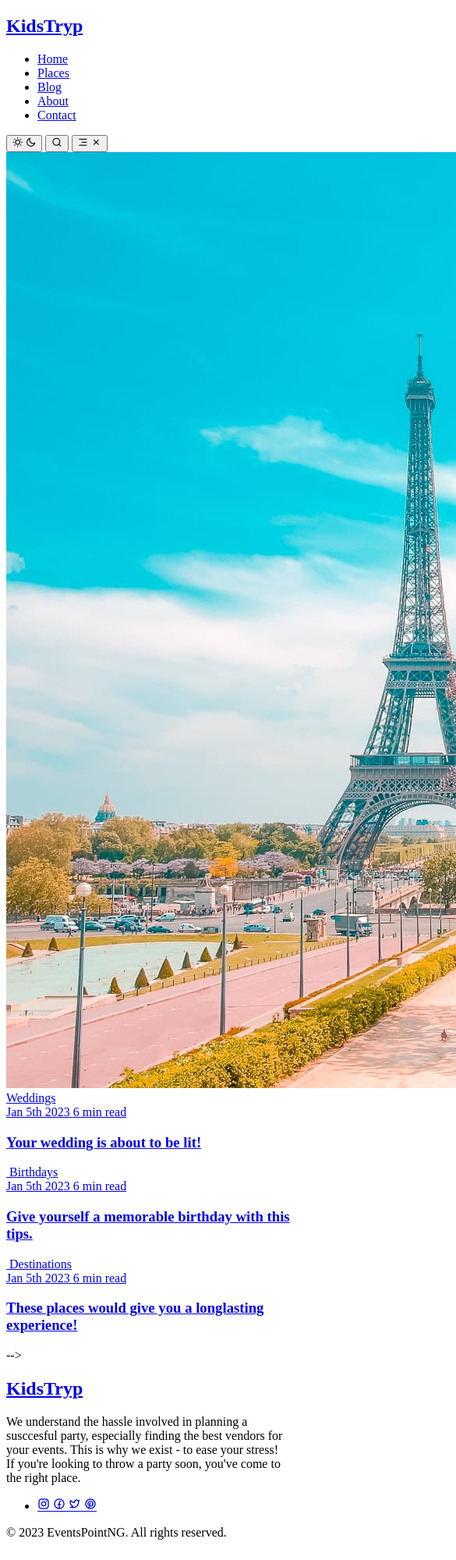
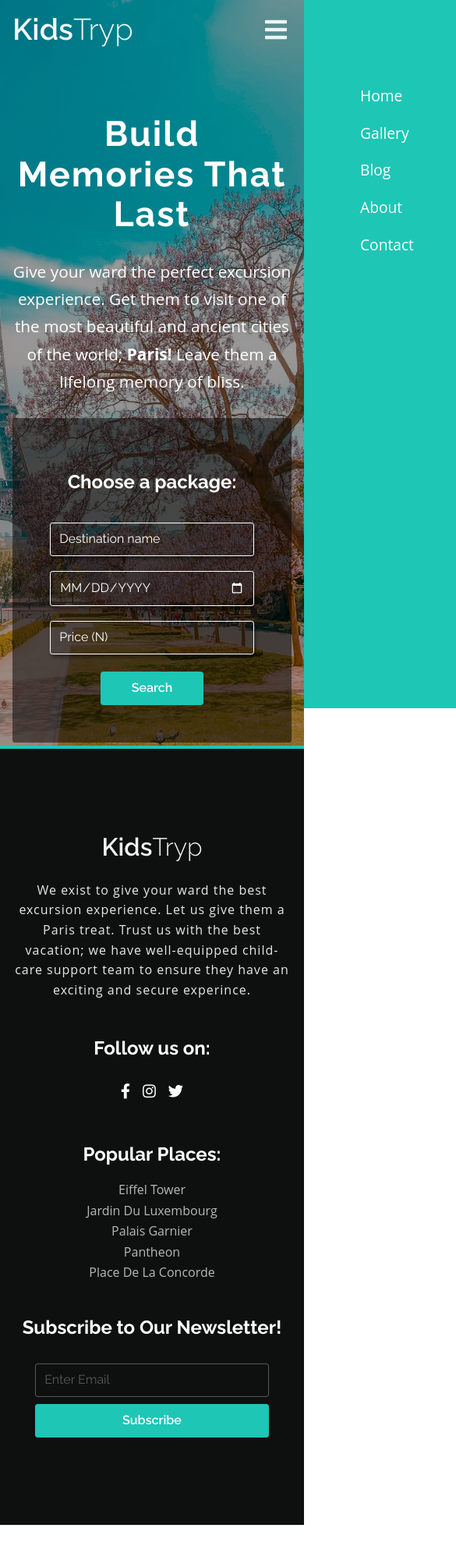
Before and after one commit to Osaro-tfk/KidsTrybe, a plain HTML site: page index.html in a window 390 px wide. Shown: the top 2000 px of the page at 78% size, 585 px wide, since content can reach past the window. After the commit the page ends 1955 px from the top, so only its background shows below. Drawn offline with nearby package versions, Linux system fonts and the light colour scheme.

Commit message:
added more content to the page

```diff
--- a/index.html
+++ b/index.html
@@ -1,244 +1,146 @@
 <!DOCTYPE html>
-<html lang="en">
+<html>
     <head>
-    <meta charset="UTF-8">
+        <meta charset="utf-8">
         <meta http-equiv="X-UA-Compatible" content="IE=edge">
-    <meta name="viewport" content="width=device-width, initial-scale=1.0">
-    <title>Kids Trip</title>
-    <!-- Favicon -->
-    <link rel="icon" href="favicon.ico" type="image/x-icon">
-    <!-- Remix icons -->
-    <link href="https://cdn.jsdelivr.net/npm/remixicon@2.2.0/fonts/remixicon.css" rel="stylesheet">
-    <!-- Swiper.js styles -->
-    <link rel="stylesheet" href="https://cdn.jsdelivr.net/npm/swiper@8/swiper-bundle.min.css"/>
-    <!-- custom styles -->
-    <link rel="stylesheet" href="css/main.css">
+        <title>KidsTryp</title>
+        <meta name="description" content="">
+        <meta name="viewport" content="width=device-width, initial-scale=1">
+        <!-- font awesome cdn -->
+        <link rel="stylesheet" href="https://cdnjs.cloudflare.com/ajax/libs/font-awesome/5.15.3/css/all.min.css" integrity="sha512-iBBXm8fW90+nuLcSKlbmrPcLa0OT92xO1BIsZ+ywDWZCvqsWgccV3gFoRBv0z+8dLJgyAHIhR35VZc2oM/gI1w==" crossorigin="anonymous" referrerpolicy="no-referrer" />
+        <!-- fonts -->
+        <link rel = "stylesheet" href = "fonts/fonts.css">
+        <!-- normalize css -->
+        <link rel = "stylesheet" href = "node_modules/normalize.css/normalize.css">
+        <!-- custom css -->
+        <link rel = "stylesheet" href = "css/utility.css">
+        <link rel = "stylesheet" href = "css/style.css">
+        <link rel = "stylesheet" href = "css/responsive.css">
     </head>
     <body>
-    <!--Header -->
-    <header class="header" id="header">
-        <nav class="navbar container">
-            <a href="index.html">
-                <h2 class="logo">KidsTryp</h2>
+        <!-- navbar  -->
+        <nav class = "navbar">
+            <div class = "container flex">
+                <a href = "index.html" class = "site-brand">
+                    Kids<span>Tryp</span>
                 </a>
-            <div class="menu" id="menu">
-                <ul class="list">
-                    <li class="list-item">
-                        <a href="#" class="list-link current">Home</a>
+
+                <button type = "button" id = "navbar-show-btn" class = "flex">
+                    <i class = "fas fa-bars"></i>
+                </button>
+                <div id = "navbar-collapse">
+                    <button type = "button" id = "navbar-close-btn" class = "flex">
+                        <i class = "fas fa-times"></i>
+                    </button>
+                    <ul class = "navbar-nav">
+                        <li class = "nav-item">
+                            <a href = "index.html" class = "nav-link">Home</a>
                         </li>
-                    <li class="list-item">
-                        <a href="#" class="list-link">Places</a>
+                        <li class = "nav-item">
+                            <a href = "gallery.html" class = "nav-link">Gallery</a>
                         </li>
-                    <li class="list-item">
-                        <a href="#" class="list-link">Blog</a>
+                        <li class = "nav-item">
+                            <a href = "blog.html" class = "nav-link">Blog</a>
                         </li>
-                    <li class="list-item">
-                        <a href="#" class="list-link">About</a>
+                        <li class = "nav-item">
+                            <a href = "about.html" class = "nav-link">About</a>
                         </li>
-                    <li class="list-item">
-                        <a href="#" class="list-link">Contact</a>
+                        <li class = "nav-item">
+                            <a href = "contact.html" class = "nav-link">Contact</a>
                         </li>
                     </ul>
                 </div>
-            <div class="list list-right">
-                <button class="btn place-items-center" id="color-theme-toggle-btn">
-                    <i class="ri-sun-line sun-icon"></i>
-                    <i class="ri-moon-line moon-icon"></i>
-                </button>
-                <button class="btn place-items-center" id="search-icon">
-                    <i class="ri-search-line"></i>
-                </button>
-                <button class="btn place-items-center screen-lg-hidden menu-toggle-icon" id="menu-toggle-icon">
-                    <i class="ri-menu-3-line open-menu-icon"></i>
-                    <i class="ri-close-line close-menu-icon"></i>
-                </button>
             </div>
         </nav>
+        <!-- navbar ends -->
 
+        <!-- header -->
+        <header class = "flex">
+            <div class = "container">
+                <div class = "header-title">
+                    <h1>Build Memories That Last</h1>
+                    <p>Give your ward the perfect excursion experience. Get them to visit one of the most beautiful and ancient cities of the world; <b>Paris!</b>
+                    Leave them a lifelong memory of bliss.</p>
+                </div>
+                <div class = "header-form">
+                    <h2>Choose a package:</h2>
+                    <form class = "flex">
+                        <input type = "text" class = "form-control" placeholder="Destination name">
+                        <input type="date" class = "form-control" placeholder="Date">
+                        <input type="number" class = "form-control" placeholder="Price (N)">
+                        <input type="submit" class = "btn" value = "Search">
+                    </form>
+                </div>
+            </div>
         </header>
+        <!-- header ends-->
 
-
-    <!-- Featured Articles -->
-    <section class="featured-articles section-header-offset">
-        <div class="featured-articles-container container d-grid">
-            <div class="featured-content d-grid">
-                <a href="/Assets/#" class="article featured-article featured-article-1">
-                    <img src="/assets/images/eiffel1.jpg" alt="" class="article-image">
-                    <span class="article-category">Weddings</span>
-                    <div class="article-data-container">
-                        <div class="article-data">
-                            <span>Jan 5th 2023</span>
-                            <span class="article-data-spacer"></span>
-                            <span>6 min read</span>
-
-                        </div>
-                        <h3 class="title article-title">Your wedding is about to be lit!</h3>
-                    </div>
+        <!-- footer -->
+        <footer class = "py-4">
+            <div class = "container footer-row">
+                <div class = "footer-item">
+                    <a href = "index.html" class = "site-brand">
+                        Kids<span>Tryp</span>
                     </a>
-
-                <a href="/Assets/#" class="article featured-article featured-article-2">
-                    <img src="assets/images/featured-image-2.jpg" alt="" class="article-image">
-                    <span class="article-category">Birthdays</span>
-                    <div class="article-data-container">
-                        <div class="article-data">
-                            <span>Jan 5th 2023</span>
-                            <span class="article-data-spacer"></span>
-                            <span>6 min read</span>
-
-                        </div>
-                        <h3 class="title article-title">Give yourself a memorable birthday with this tips.</h3>
-                    </div>
-                </a>
-
-                <a href="/Assets/#" class="article featured-article featured-article-3">
-                    <img src="assets/images/destination-image-1.jpg" alt="" class="article-image">
-                    <span class="article-category">Destinations</span>
-                    <div class="article-data-container">
-                        <div class="article-data">
-                            <span>Jan 5th 2023</span>
-                            <span class="article-data-spacer"></span>
-                            <span>6 min read</span>
-
-                        </div>
-                        <h3 class="title article-title">These places would give you a longlasting experience!</h3>
-                    </div>
-                </a>
+                    <p class = "text">We exist to give your ward the best excursion experience. Let us give them a Paris treat. Trust us with the best vacation; we have well-equipped child-care support team to ensure they have an exciting and secure experince.</p>
                 </div>
 
-            <!-- sidebar -->
-            <!-- <div class="sidebar d-grid">
-                <h3 class="title featured-content-title">Trending</h3>
-
-                <a href="" class="trending-news-box">
-                    <div class="trending-news-image-box">
-                        <span class="trending-number place-items-center">01</span>
-                        <img src="assets/images/featured-image-2.jpg" alt="" class="article-image">
-                    </div>
-                    <div class="trending-news-data">
-                        <div class="article-data">
-                            <span>Jan 6th 2023</span>
-                            <span class="article-data-spacer"></span>
-                            <span>6 min read</span>
-                        </div>
-                        <h3 class="title article-title">Give yourself a memorable birthday with this tips.</h3>
-                    </div>
-                </a>
-
-                <!-- <a href="" class="trending-news-box">
-                    <div class="trending-news-image-box">
-                        <span class="trending-number place-items-center">02</span>
-                        <img src="assets/images/featured-image-2.jpg" alt="" class="article-image">
-                    </div>
-                    <div class="trending-news-data">
-                        <div class="article-data">
-                            <span>Jan 6th 2023</span>
-                            <span class="article-data-spacer"></span>
-                            <span>6 min read</span>
-                        </div>
-                        <h3 class="title article-title">Sample article title</h3>
-                    </div>
-                </a>
-
-                <a href="" class="trending-news-box">
-                    <div class="trending-news-image-box">
-                        <span class="trending-number place-items-center">03</span>
-                        <img src="assets/images/featured-image-2.jpg" alt="" class="article-image">
-                    </div>
-                    <div class="trending-news-data">
-                        <div class="article-data">
-                            <span>Jan 6th 2023</span>
-                            <span class="article-data-spacer"></span>
-                            <span>6 min read</span>
-                        </div>
-                        <h3 class="title article-title">Sample article title</h3>
-                    </div>
-                </a> -->
-            </div> -->
-        </div>
-    </section>
-
-
-    <!-- Footer -->
-    <footer class="footer-section">
-
-        <div class="footer-container container d-grid">
-
-            <div class="company-data">
-                <a href="index.html">
-                    <h2 class="logo">KidsTryp
-                    </h2>
-                </a>
-                <p class="company-description">We understand the hassle involved in planning a susccesful party, especially finding the best vendors for your events. This is why we exist - to ease your stress! </br>If you're looking to throw a party soon, you've come to the right place.
-                </p>
-
-                <ul class="list social-media">
-                    <li class="list-item">
-                        <a href="https://instagram.com/yourfavouritepartyblogger?igshid=YmMyMTA2M2Y=" class="list-link">
-                            <i class="ri-instagram-line"></i>
-                        </a>
-                        <a href="#" class="list-link">
-                            <i class="ri-facebook-circle-line"></i>
-                        </a>
-                        <a href="#" class="list-link">
-                            <i class="ri-twitter-line"></i>
-                        </a>
-                        <a href="#" class="list-link">
-                            <i class="ri-pinterest-line"></i>
+                <div class = "footer-item">
+                    <h2>Follow us on: </h2>
+                    <ul class = "social-links">
+                        <li>
+                            <a href = "#">
+                                <i class = "fab fa-facebook-f"></i>
                             </a>
                         </li>
-                </ul>
-
-                <span class="copyright-notice">&copy; 2023 EventsPointNG. All rights reserved.</span>
-            </div>
-
-            <div>
-                <h6 class="title footer-title">Places</h6>
-
-                <ul class="list footer-list">
-                    <li class="list-item">
-                        <a href="#" class="list-link">Eiffel Tower</a>
+                        <li>
+                            <a href = "#">
+                                <i class = "fab fa-instagram"></i>
+                            </a>
                         </li>
-                    <li class="list-item">
-                        <a href="#" class="list-link">Jardin Du Luxembourg</a>
+                        <li>
+                            <a href = "#">
+                                <i class = "fab fa-twitter"></i>
+                            </a>
                         </li>
-                    <li class="list-item">
-                        <a href="#" class="list-link">Palais Garnier</a>
+                        <!-- <li>
+                            <a href = "#">
+                                <i class = "fab fa-pinterest"></i>
+                            </a>
                         </li>
-                    <li class="list-item">
-                        <a href="#" class="list-link">Pantheon</a>
-                    </li>
-                    <li class="list-item">
-                        <a href="#" class="list-link">Place De La Concorde</a>
-                    </li>
+                        <li>
+                            <a href = "#">
+                                <i class = "fab fa-google-plus"></i>
+                            </a>
+                        </li> -->
                     </ul>
                 </div>
 
-            <!-- <div>
-                <h6 class="title footer-title">Useful Links</h6>
+                <div class = "footer-item">
+                    <h2>Popular Places:</h2>
+                    <ul>
+                        <li><a href = "#">Eiffel Tower</a></li>
+                        <li><a href = "#">Jardin Du Luxembourg</a></li>
+                        <li><a href = "#">Palais Garnier</a></li>
+                        <li><a href = "#">Pantheon</a></li>
+                        <li><a href = "#">Place De La Concorde</a></li>
+                    </ul>
+                </div>
 
-                <ul class="list footer-list">
-                    <li class="list-item">
-                        <a href="#" class="list-link">Sample Item</a>
-                    </li>
-                    <li class="list-item">
-                        <a href="#" class="list-link">Sample Item</a>
-                    </li>
-                    <li class="list-item">
-                        <a href="#" class="list-link">Sample Item</a>
-                    </li>
-                    <li class="list-item">
-                        <a href="#" class="list-link">Sample Item</a>
-                    </li>
-                </ul>
-            </div> -->
+                <div class = "subscribe-form footer-item">
+                    <h2>Subscribe to Our Newsletter!</h2>
+                    <form class = "flex">
+                        <input type = "email" placeholder="Enter Email" class = "form-control">
+                        <input type = "submit" class = "btn" value = "Subscribe">
+                    </form>
+                </div>
             </div>
         </footer>
+        <!-- Footer ends -->
 
-
-     <!-- swiper.js -->
-     <script src="https://cdn.jsdelivr.net/npm/swiper@8/swiper-bundle.min.js"></script>
 
         <!-- custom script -->
         <script src="js/script.js"></script>
+
     </body>
 </html>
```
Lines whose indentation alone changed are shown as unchanged.
